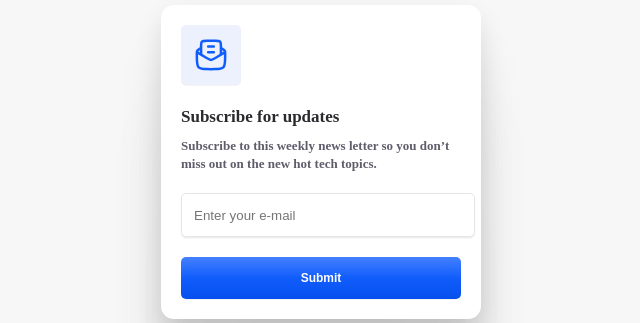
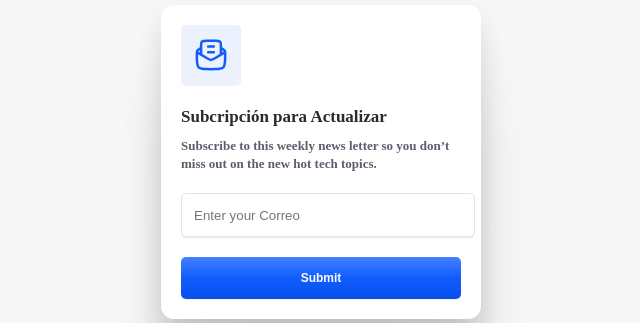
Before and after one commit to fssayago/Flask-Vercel-PG, a Flask app: page / in a window 1280 px wide. Shown: the part 238-561 px from the top of the page, without its empty margins (319-959 px from the left). Run offline with Flask 3, Linux system fonts and the light colour scheme.

Commit message:
index.html

```diff
--- a/app/templates/index.html
+++ b/app/templates/index.html
@@ -3,7 +3,7 @@
 <head>
     <meta charset="UTF-8">
     <meta name="viewport" content="width=device-width, initial-scale=1.0">
-    <title>Subscribe</title>
+    <title>Subcripción</title>
     <style>
         body, html {
             margin: 0;
@@ -142,11 +142,11 @@
             </svg>
         </div>
         <div class="note">
-            <label class="title">Subscribe for updates</label>
+            <label class="title">Subcripción para Actualizar</label>
             <span class="subtitle">Subscribe to this weekly news letter so you don’t miss out
             on the new hot tech topics.</span>
         </div>
-        <input placeholder="Enter your e-mail" title="Enter your e-mail" name="email" type="email" class="input_field">
+        <input placeholder="Enter your Correo" title="Enter your e-mail" name="email" type="email" class="input_field">
         <button class="submit">Submit</button>
     </form>
 </div>
```
